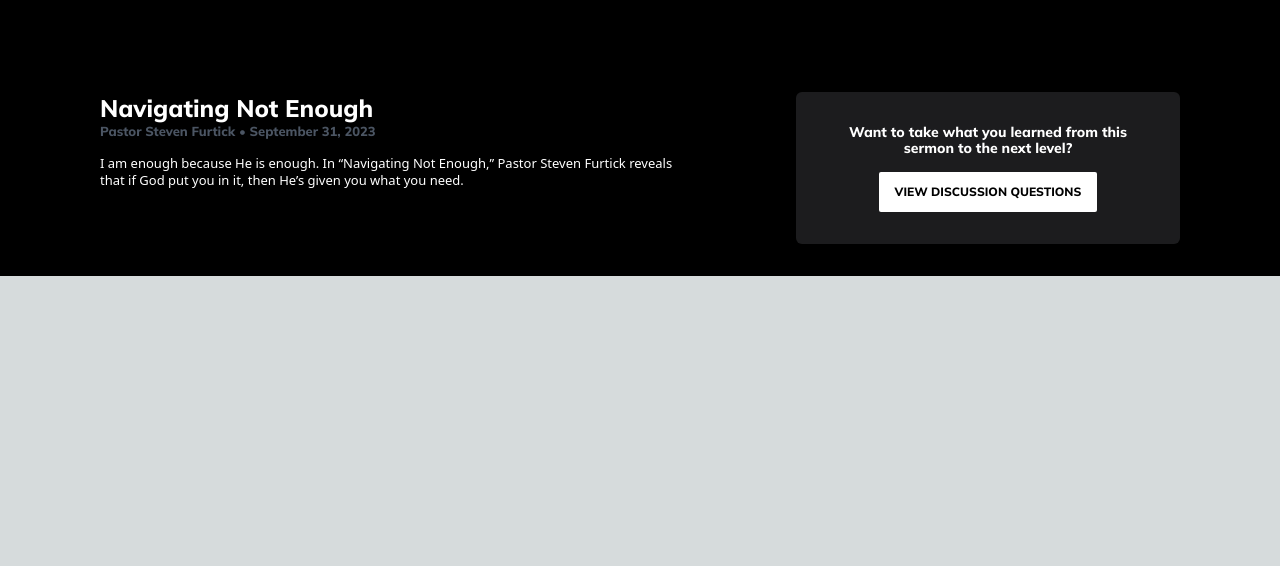
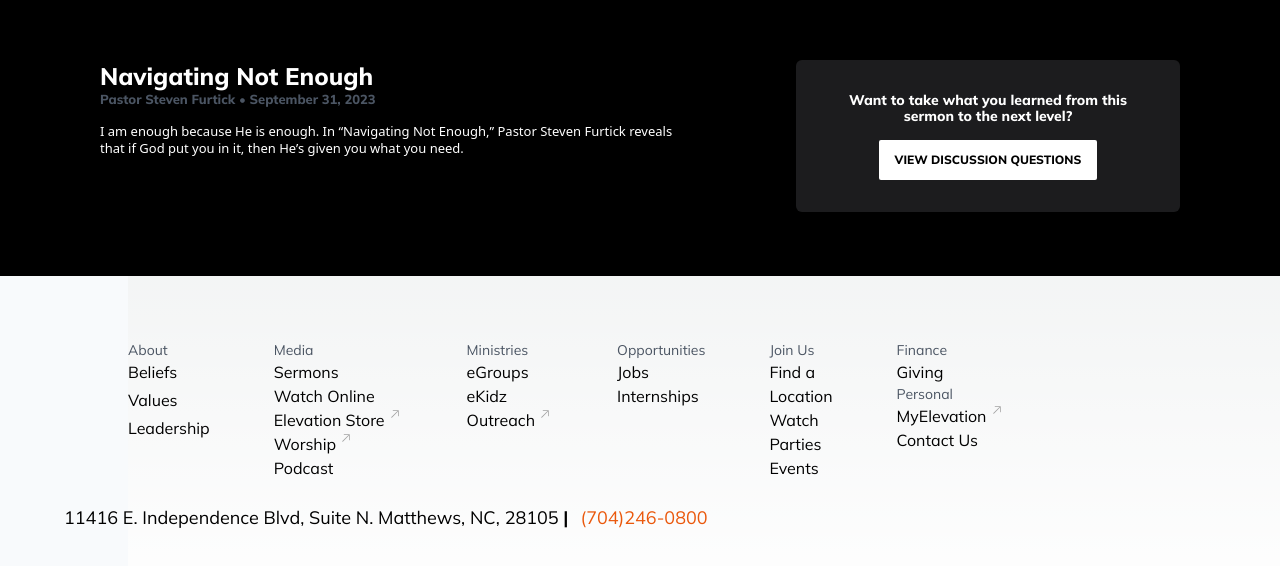
Before and after one commit to DavidGutierrez94/elevation, a Next.js app: page / in a window 1280 px wide. Shown: the part 596-1162 px from the top of the page. Before the commit the page ends 872 px from the top, so only its background shows below. Built offline with nearby package versions, Linux system fonts and the light colour scheme.

Commit message:
added footer

```diff
--- a/app/layout.tsx
+++ b/app/layout.tsx
@@ -2,6 +2,7 @@
 import type { Metadata } from 'next'
 import { Mulish } from 'next/font/google'
 import Navbar from '@/components/Navbar'
+import Footer from '@/components/Footer'
 
 const mulish = Mulish({ subsets: ['latin'] })
 
@@ -20,6 +21,7 @@
             <body className={mulish.className}>
                 <Navbar />
                 {children}
+                <Footer />
             </body>
         </html>
     )
--- a/app/page.tsx
+++ b/app/page.tsx
@@ -2,8 +2,8 @@
 
 export default function Home() {
     return (
-        <main className="flex min-h-screen flex-col items-center justify-between p-8  bg-black ">
-            <div className="mx-auto max-w-[1110px] pb-6 sm:px-[15px] ">
+        <main className="flex min-h-screen flex-col items-center justify-between p-16  bg-black ">
+            <div className="mx-auto max-w-[1110px] sm:px-[15px] ">
                 <Hero />
             </div>
             <div className="mx-auto flex w-screen max-w-[1110px] flex-row justify-between px-[15px] space-x-4">
@@ -16,27 +16,26 @@
                     </p>
                     <p className="font-sans text-[13px] font-normal leading-[17px] text-white">
                         I am enough because He is enough. In “Navigating Not
-                            Enough,” Pastor Steven Furtick reveals that if God
-                            put you in it, then He’s given you what you need.
+                        Enough,” Pastor Steven Furtick reveals that if God put
+                        you in it, then He’s given you what you need.
                     </p>
                 </div>
                 <div className="hidden max-w-sm shrink-0 md:block">
                     <div className="flex w-full min-w-[250px] flex-col items-center justify-start space-y-4 rounded-md bg-[#1C1C1E] p-8">
                         <p className=" text-center text-[20px] font-extrabold leading-6 md:text-[14px] md:leading-4 text-white">
-                                Want to take what you learned from this sermon
-                                to the next level?
+                            Want to take what you learned from this sermon to
+                            the next level?
                         </p>
                         <a
                             id="ec-egroups-sermon-discussion-navigating-not-enough-body-curriculum-page"
                             className="bg-white text-xs text-black rounded-sm font-extrabold px-4 py-3 text-center"
-                                href="/egroups/studies/sermon-discussion/navigating-not-enough"
+                            href="https://elevationchurch.org/egroups/studies/sermon-discussion/navigating-not-enough"
                         >
                             VIEW DISCUSSION QUESTIONS
                         </a>
                     </div>
                 </div>
             </div>
-
         </main>
     )
 }
--- /dev/null
+++ b/components/Footer.tsx
@@ -0,0 +1,150 @@
+const Footer = () => {
+    return (
+        <footer className="footer bg-slate-50 w-16 p-16 ">
+            <div className="grid grid-cols-6">
+                <div className=" grid grid-flow-col has-text-centered columns-5 gap-16 place-items-baseline">
+                    <div className="column col-start-2">
+                        <ul className=" text-gray-600 text-sm  space-y-1 list-none list-inside">
+                            About
+                            <li className="text-black text-base">Beliefs</li>
+                            <li className="text-black text-base">Values</li>
+                            <li className="text-black text-base">Leadership</li>
+                        </ul>
+                    </div>
+                    <div className="column col-start-3">
+                        <ul className=" text-gray-600 text-sm list-inside whitespace-nowrap">
+                            Media
+                            <li className="text-black text-base">Sermons</li>
+                            <li className="text-black text-base">
+                                Watch Online
+                            </li>
+                            <li className="flex text-black text-base">
+                                Elevation Store
+                                <svg
+                                    aria-hidden="true"
+                                    focusable="false"
+                                    data-prefix="fal"
+                                    data-icon="arrow-up-right"
+                                    className="svg-inline--fa fa-arrow-up-right ml-[2px] h-4 w-4 pb-1 text-[#a3a3a3]"
+                                    role="img"
+                                    xmlns="http://www.w3.org/2000/svg"
+                                    viewBox="0 0 384 512"
+                                >
+                                    <path
+                                        fill="currentColor"
+                                        d="M336 96c8.8 0 16 7.2 16 16V336c0 8.8-7.2 16-16 16s-16-7.2-16-16V150.6L59.3 411.3c-6.2 6.2-16.4 6.2-22.6 0s-6.2-16.4 0-22.6L297.4 128H112c-8.8 0-16-7.2-16-16s7.2-16 16-16H336z"
+                                    ></path>
+                                </svg>
+                            </li>
+                            <li className="flex text-black text-base">
+                                <span>Worship</span>
+                                <svg
+                                    aria-hidden="true"
+                                    focusable="false"
+                                    data-prefix="fal"
+                                    data-icon="arrow-up-right"
+                                    className="svg-inline--fa fa-arrow-up-right ml-[2px] h-4 w-4 pb-1 text-[#a3a3a3]"
+                                    role="img"
+                                    xmlns="http://www.w3.org/2000/svg"
+                                    viewBox="0 0 384 512"
+                                >
+                                    <path
+                                        fill="currentColor"
+                                        d="M336 96c8.8 0 16 7.2 16 16V336c0 8.8-7.2 16-16 16s-16-7.2-16-16V150.6L59.3 411.3c-6.2 6.2-16.4 6.2-22.6 0s-6.2-16.4 0-22.6L297.4 128H112c-8.8 0-16-7.2-16-16s7.2-16 16-16H336z"
+                                    ></path>
+                                </svg>
+                            </li>
+                            <li className="text-black text-base">Podcast</li>
+                        </ul>
+                    </div>
+                    <div className="column col-start-4">
+                        <ul className="  text-gray-600 text-sm list-none list-inside">
+                            Ministries
+                            <li className="text-black text-base">eGroups</li>
+                            <li className="text-black text-base">eKidz</li>
+                            <li className="flex text-black text-base">
+                                Outreach
+                                <svg
+                                    aria-hidden="true"
+                                    focusable="false"
+                                    data-prefix="fal"
+                                    data-icon="arrow-up-right"
+                                    className="svg-inline--fa fa-arrow-up-right ml-[2px] h-4 w-4 pb-1 text-[#a3a3a3]"
+                                    role="img"
+                                    xmlns="http://www.w3.org/2000/svg"
+                                    viewBox="0 0 384 512"
+                                >
+                                    <path
+                                        fill="currentColor"
+                                        d="M336 96c8.8 0 16 7.2 16 16V336c0 8.8-7.2 16-16 16s-16-7.2-16-16V150.6L59.3 411.3c-6.2 6.2-16.4 6.2-22.6 0s-6.2-16.4 0-22.6L297.4 128H112c-8.8 0-16-7.2-16-16s7.2-16 16-16H336z"
+                                    ></path>
+                                </svg>
+                            </li>
+                        </ul>
+                    </div>
+                    <div className="column col-start-5">
+                        <ul className=" text-gray-600 text-sm list-none list-inside">
+                            Opportunities
+                            <li className="text-black text-base">Jobs</li>
+                            <li className="text-black text-base">
+                                Internships
+                            </li>
+                        </ul>
+                    </div>
+
+                    <div className="column col-start-6">
+                        <ul className=" text-gray-600 text-sm list-none list-inside ">
+                            Join Us
+                            <li className="text-black text-base">
+                                Find a Location
+                            </li>
+                            <li className="text-black text-base">
+                                Watch Parties
+                            </li>
+                            <li className="text-black text-base">Events</li>
+                        </ul>
+                    </div>
+                    <div className="column col-start-7">
+                        <ul className=" text-gray-600 text-sm list-none list-inside">
+                            Finance
+                            <li className="text-black text-base">Giving</li>
+                        </ul>
+                        <ul className=" text-gray-600 text-sm list-none list-inside">
+                            Personal
+                            <li className=" flex text-black text-base">
+                                MyElevation
+                                <svg
+                                    aria-hidden="true"
+                                    focusable="false"
+                                    data-prefix="fal"
+                                    data-icon="arrow-up-right"
+                                    className="svg-inline--fa fa-arrow-up-right ml-[2px] h-4 w-4 pb-1 text-[#a3a3a3]"
+                                    role="img"
+                                    xmlns="http://www.w3.org/2000/svg"
+                                    viewBox="0 0 384 512"
+                                >
+                                    <path
+                                        fill="currentColor"
+                                        d="M336 96c8.8 0 16 7.2 16 16V336c0 8.8-7.2 16-16 16s-16-7.2-16-16V150.6L59.3 411.3c-6.2 6.2-16.4 6.2-22.6 0s-6.2-16.4 0-22.6L297.4 128H112c-8.8 0-16-7.2-16-16s7.2-16 16-16H336z"
+                                    ></path>
+                                </svg>
+                            </li>
+                            <li className="text-black text-base">Contact Us</li>
+                        </ul>
+                    </div>
+                </div>
+            </div>
+            <div className="grid grid-col-6 gap-1 py-6">
+                <p className="text-lg  whitespace-nowrap text-justify">
+                    11416 E. Independence Blvd, Suite N. Matthews, NC, 28105{' '}
+                    <b>|</b>
+                </p>
+
+                <p className="col-start-4 whitespace-nowrap text-orange-600 text-lg">
+                    (704)246-0800
+                </p>
+            </div>
+        </footer>
+    )
+}
+export default Footer
--- a/components/Navbar.tsx
+++ b/components/Navbar.tsx
@@ -2,7 +2,6 @@
 import Image from 'next/image'
 import Hamburger from 'hamburger-react'
 import { useState } from 'react'
-
 
 const Navbar = () => {
     const [isOpen, setOpen] = useState(false)
@@ -68,6 +67,7 @@
                         href="https://store.elevationchurch.org/"
                     >
                         <span>Store</span>
+
                         <svg
                             aria-hidden="true"
                             focusable="false"
```
Lines whose indentation alone changed are shown as unchanged.
